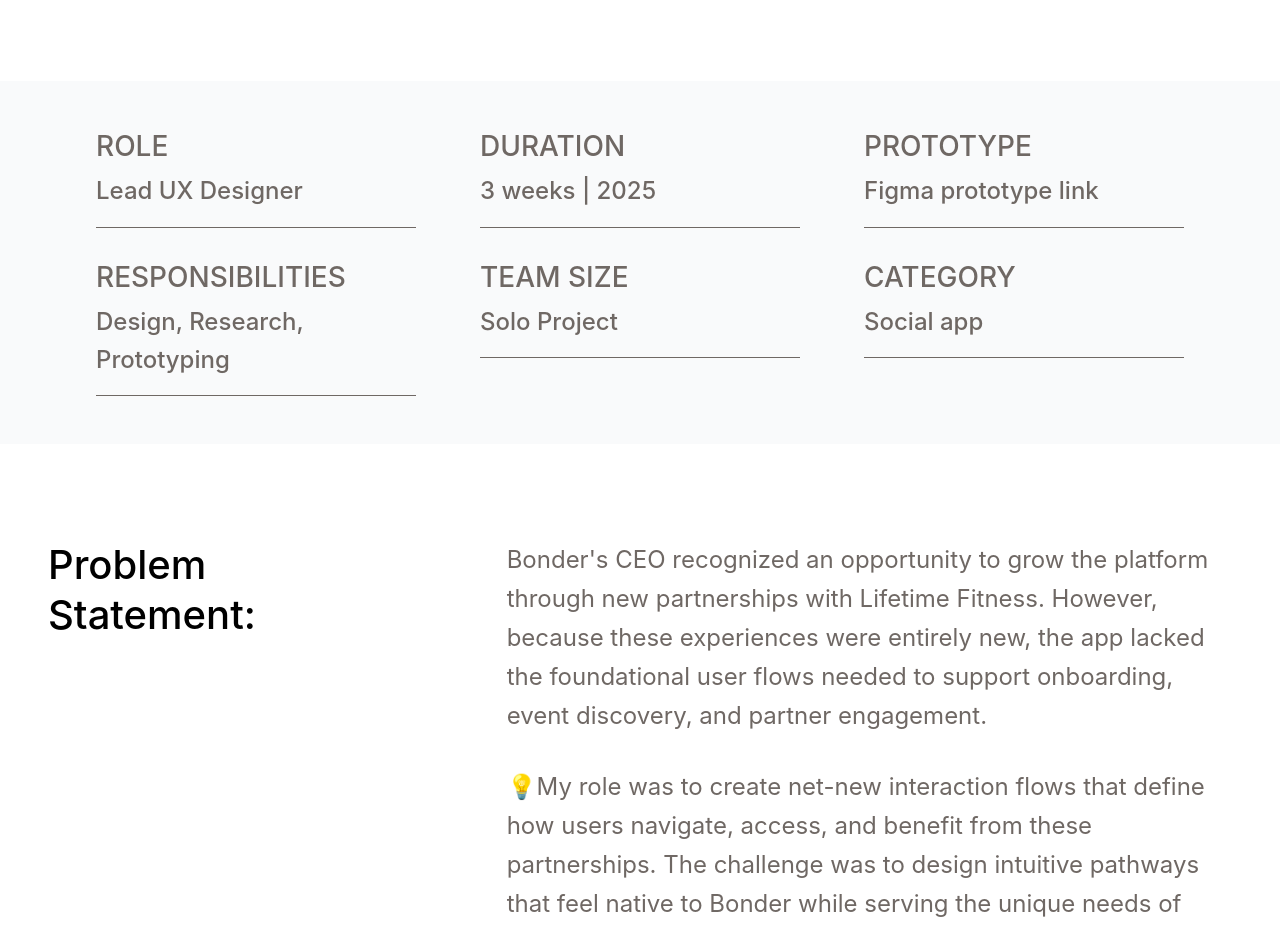
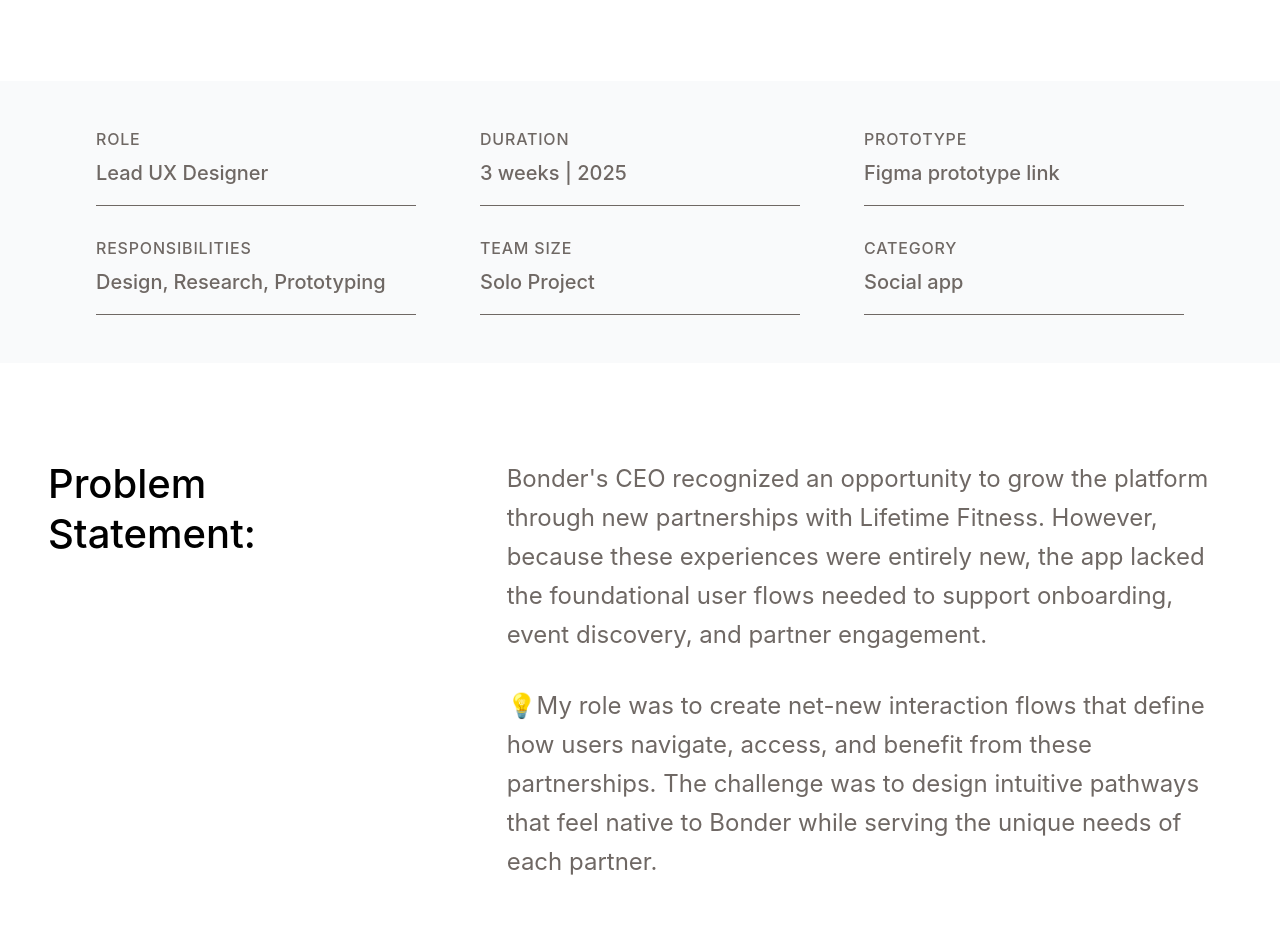
Before and after one commit to irawit1430/v001, a React (Vite) app: page /#/projects/bonder in a window 1280 px wide. Shown: the part 960-1886 px from the top of the page. Built offline with nearby package versions, Linux system fonts and the light colour scheme.

Commit message:
Reduce CaseStudyOverview font sizes to fix text overflow

```diff
--- a/src/components/case-studies/shared/CaseStudyOverview.tsx
+++ b/src/components/case-studies/shared/CaseStudyOverview.tsx
@@ -20,7 +20,7 @@
                     {items.map((item, index) => (
                         <div key={index} className="flex flex-col gap-2">
                             {/* Label */}
-                            <span className="text-[28px] font-medium text-taupe leading-tight uppercase">
+                            <span className="text-[16px] font-medium text-taupe leading-tight uppercase tracking-wider">
                                 {item.label}
                             </span>
 
@@ -28,12 +28,12 @@
                             {item.isLink ? (
                                 <a
                                     href={item.href}
-                                    className="text-[24px] font-medium text-taupe hover:text-peach transition-colors"
+                                    className="text-[20px] font-medium text-taupe hover:text-peach transition-colors"
                                 >
                                     {item.value}
                                 </a>
                             ) : (
-                                <span className="text-[24px] font-medium text-taupe">
+                                <span className="text-[20px] font-medium text-taupe">
                                     {item.value}
                                 </span>
                             )}
```
